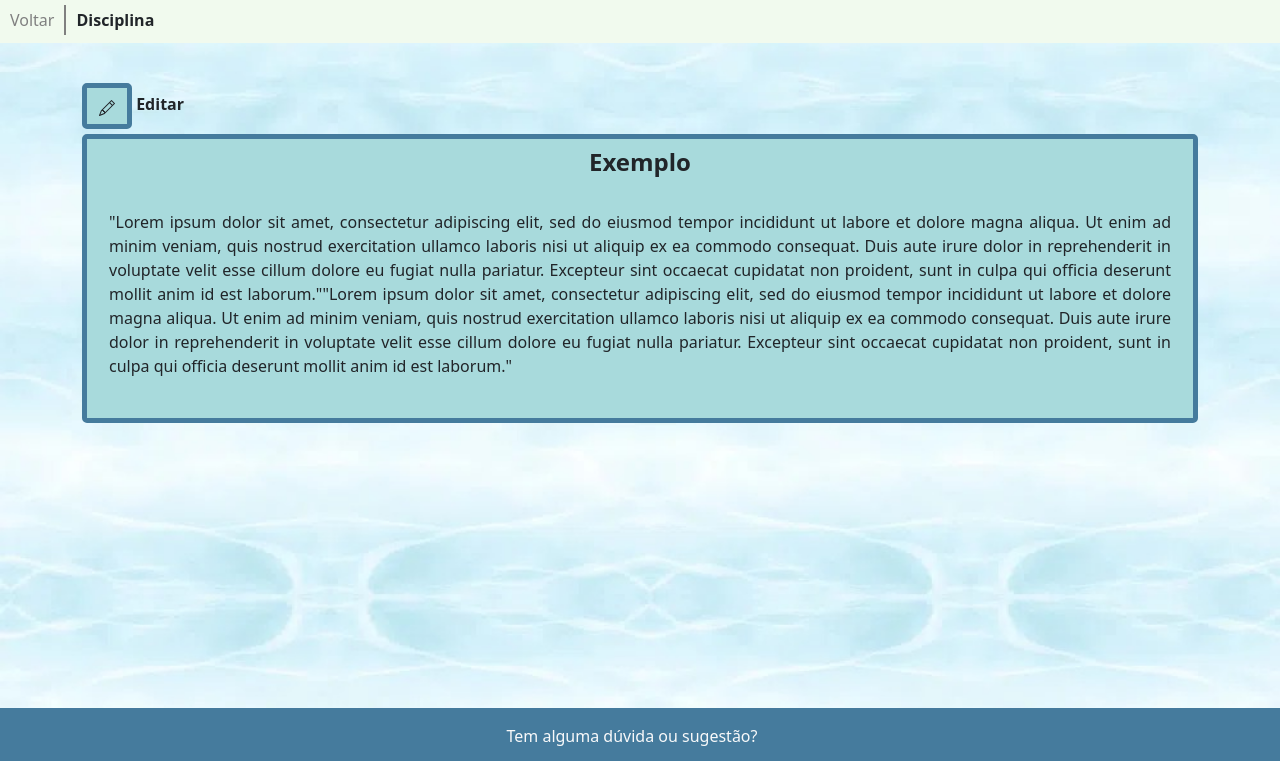
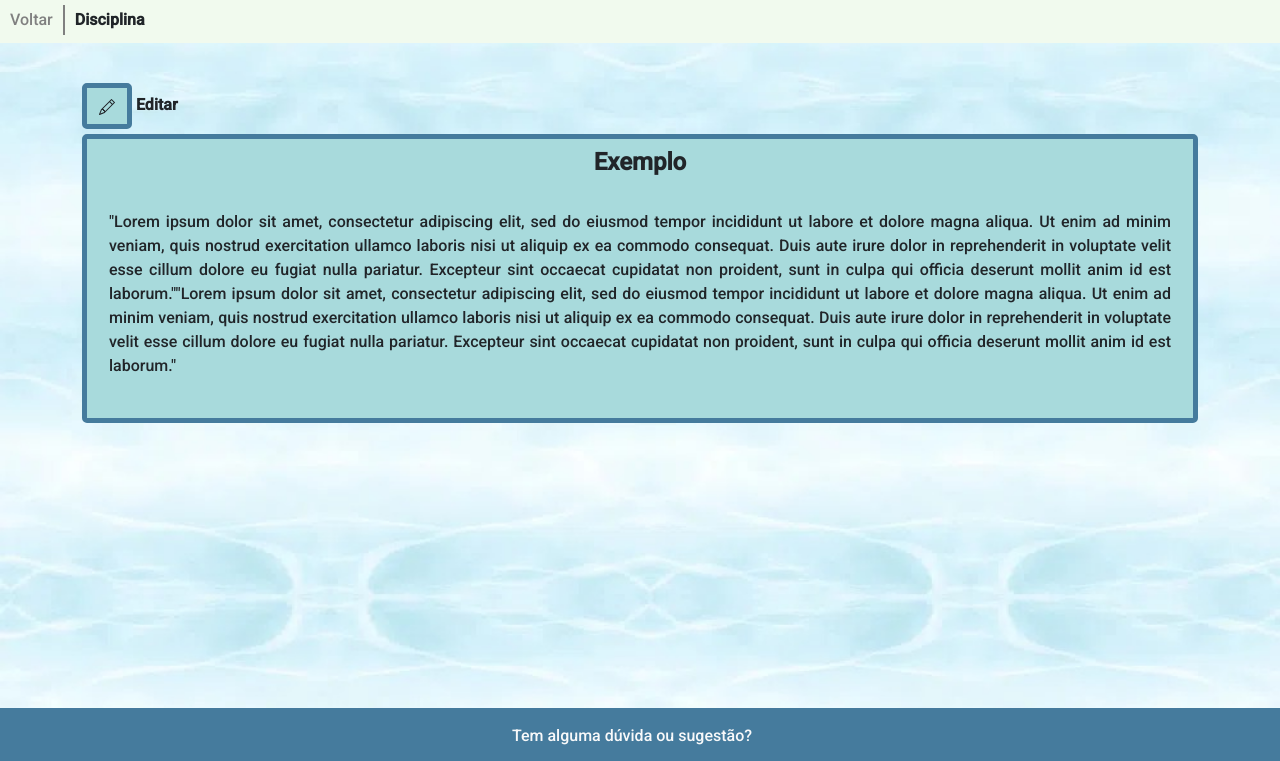
Before and after one commit to ramalhogs/notas-de-aula, a plain HTML site: page html/individual-note.html in a window 1280 px wide. Shown: the part 92-853 px from the top of the page. Drawn offline with Linux system fonts and the light colour scheme.

Commit message:
refactor: change font-family of individual-note.html and note-list.html

```diff
--- a/html/individual-note.html
+++ b/html/individual-note.html
@@ -13,6 +13,9 @@
 
     <!-- Bootstrap JavaScript -->
     <script src="../js/bootstrap.min.js"></script>
+
+    <!-- Fonte Roboto -->
+    <link href="https://fonts.googleapis.com/css2?family=Roboto:wght@300;500&display=swap" rel="stylesheet">
 
 
     <title>StoreNotes</title>
--- a/sass/individualNote/_customIndividualNote.scss
+++ b/sass/individualNote/_customIndividualNote.scss
@@ -1,6 +1,9 @@
 $border-color: #457b9d;
 $note-content-color: #a8dadc;
 
+body {
+    font-family: 'Roboto';
+}
 #main-container {
     position: relative;
     min-height: 100vh;
```
Also changed, not shown: html/note-list.html (+3 -0 lines), css/mainIndividualNote.css, css/registro-disciplinas.css.
